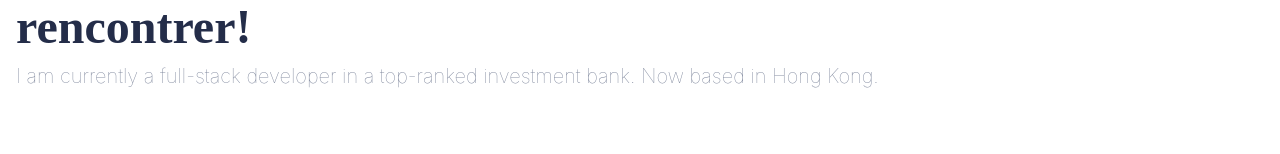
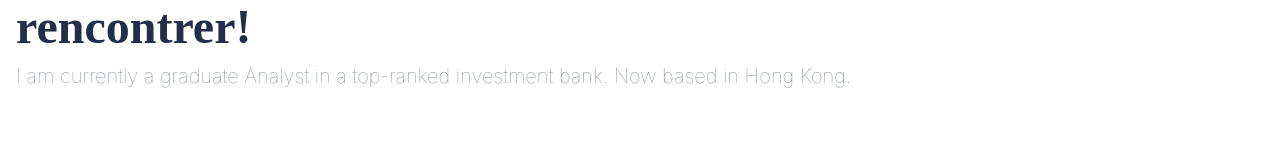
Before and after one commit to hokachun/MyWebApp, a React (Create React App) app: page / in a window 1280 px wide. Shown: the part 281-435 px from the top of the page. Built offline with nearby package versions, Linux system fonts and the light colour scheme.

Commit message:
Change Title

```diff
--- a/src/Components/Intro/Intro.jsx
+++ b/src/Components/Intro/Intro.jsx
@@ -9,7 +9,7 @@ const Intro = () => {
             <div className="i-name">
                 <div><span>Hi! I am William.</span><span> Nice to meet you!</span></div>
                 <div><span>Bonjour! Je m’appelle William.</span><span>  C’est un plaisir de vous rencontrer!</span></div>
-                <div><span>I am currently a full-stack developer in a top-ranked investment bank. Now based in Hong Kong.</span></div>
+                <div><span>I am currently a graduate Analyst in a top-ranked investment bank. Now based in Hong Kong.</span></div>
             </div>
             {/* <button className="button i-button">Find me</button> */}
             <div className="i-icons">
```
